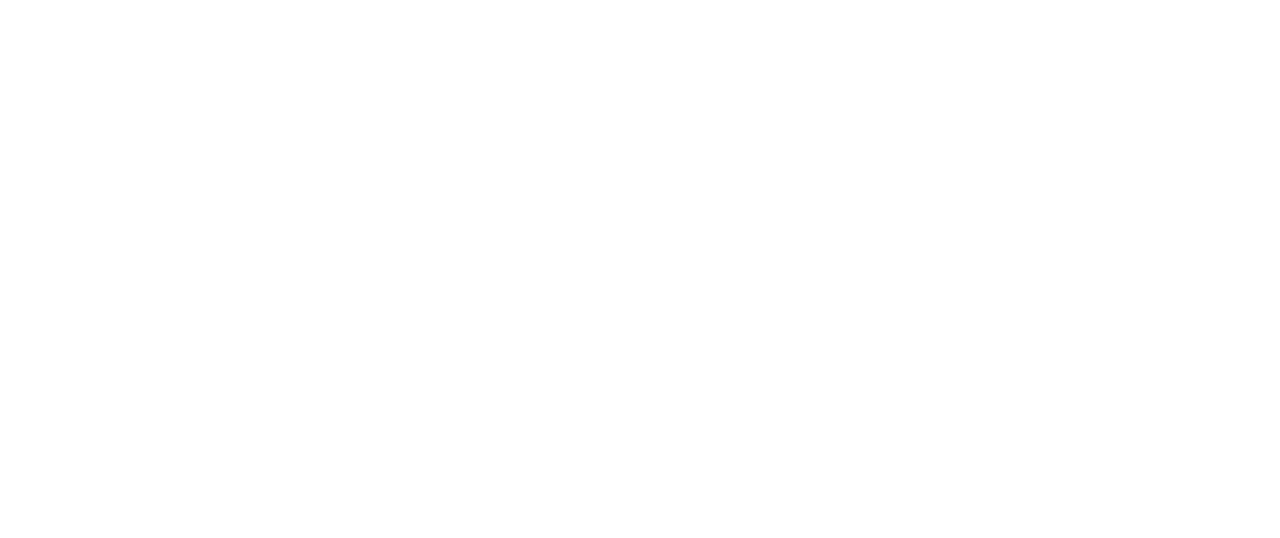
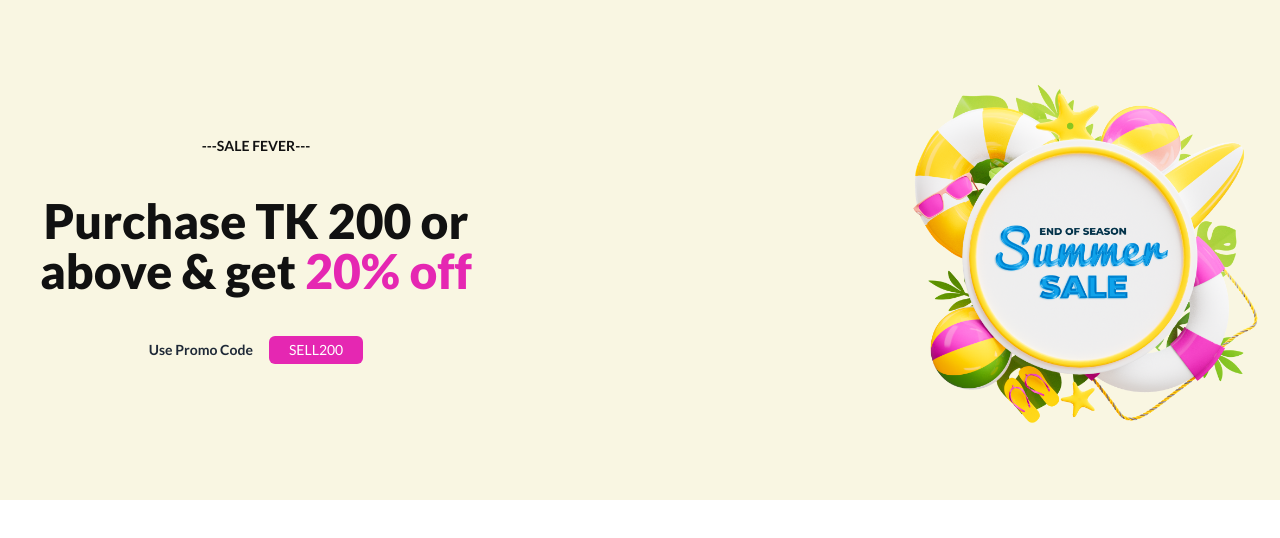
Before and after one commit to Md-Arman01/summer-sale, a plain HTML site: page index.html in a window 1280 px wide. Drawn offline with nearby package versions, Linux system fonts and the light colour scheme.

Commit message:
added banner section

```diff
--- a/index.html
+++ b/index.html
@@ -1,16 +1,56 @@
 <!DOCTYPE html>
 <html lang="en">
-<head>
-    <meta charset="UTF-8">
-    <meta name="viewport" content="width=device-width, initial-scale=1.0">
+  <head>
+    <meta charset="UTF-8" />
+    <meta name="viewport" content="width=device-width, initial-scale=1.0" />
     <title>Summer Sale</title>
-</head>
-<body>
+    <!-- daisyUI and tailwind link -->
+    <link
+      href="https://cdn.jsdelivr.net/npm/daisyui@3.5.1/dist/full.css"
+      rel="stylesheet"
+      type="text/css" />
+    <script src="https://cdn.tailwindcss.com"></script>
+    <!-- lato font link -->
+    <link rel="preconnect" href="https://fonts.googleapis.com" />
+    <link rel="preconnect" href="https://fonts.gstatic.com" crossorigin />
+    <link
+      href="https://fonts.googleapis.com/css2?family=Lato:wght@400;700;900&display=swap"
+      rel="stylesheet" />
+      <!-- lato font -->
+      <style>
+        .lato-font{
+          font-family: 'Lato', sans-serif;
+        }
+      </style>
+  </head>
+  <body class="lato-font">
     <header>
-
+      <section>
+        <div class="flex items-center justify-center h-[500px] bg-[#F9F6E2] ">
+          <div>
+            <div class="flex justify-center items-center gap-96">
+              <!-- banner content -->
+              <div class="text-center  space-y-10">
+                <p class="text-sm font-semibold text-[#111]">---SALE FEVER---</p>
+                <h1 class="text-5xl font-extrabold text-[#111] w-[500px] leading-[50px]">
+                  Purchase TK 200 or above & get <span class="text-[#E527B2]">20% off</span>
+                </h1>
+                <div class="flex justify-center items-center gap-4">
+                  <p class="text-sm font-semibold text-[#111">Use Promo Code</p>
+                  <button class="px-5 py-1 text-sm font-medium text-white rounded-md bg-[#E527B2]">SELL200</button>
+                </div>
+              </div>
+              <!-- banner img -->
+              <img
+                src="images/Summer 1.png"
+                class="max-w-sm" />
+            </div>
+          </div>
+        </div>
+      </section>
     </header>
     <main>
 
     </main>
-</body>
+  </body>
 </html>
--- /dev/null
+++ b/tailwind.config.js
@@ -0,0 +1,8 @@
+/** @type {import('tailwindcss').Config} */
+module.exports = {
+    content: ["./src/**/*.{html,js}"],
+    theme: {
+      extend: {},
+    },
+    plugins: [],
+  }
```
